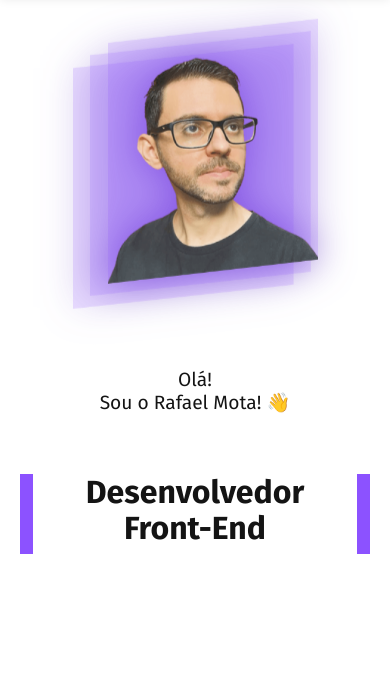
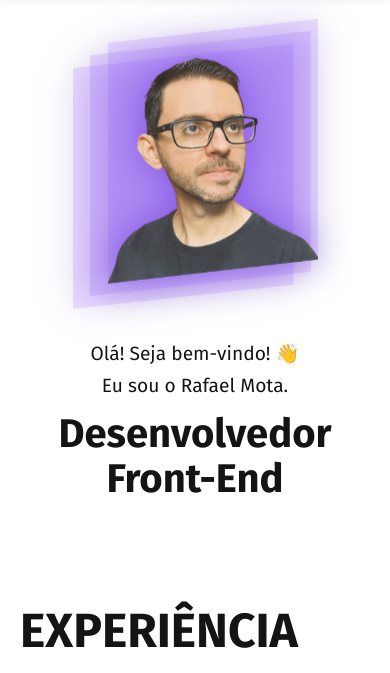
Before and after one commit to fael-atom/portifolio, a plain HTML site: page index.html in a window 390 px wide. Shown: the part 100-773 px from the top of the page. Drawn offline with Linux system fonts and the light colour scheme.

Commit message:
Adiciona animações na introdução e troca logomarca
Insere animações no título; adiciona saudação; muda logomarca;

```diff
--- a/css/header.css
+++ b/css/header.css
@@ -42,10 +42,6 @@
 .header-menu a:hover:after {
   transform: scaleX(1);
   transform-origin: bottom left;
-}
-
-.header .marca-mobile {
-  display: none;
 }
 
 /**** MOBILE MENU ****/
--- a/css/introducao.css
+++ b/css/introducao.css
@@ -4,62 +4,31 @@
   margin: 30px auto;
   display: grid;
   grid-template-columns: 1fr 2fr;
-  gap: 100px;
+  grid-template-rows: 50px 1fr;
+  gap: 50px;
   align-items: center;
-}
-
-@keyframes updown {
-  0% {
-    transform: translateY(-20px);
-  }
-  50% {
-    transform: translateY(0px);
-  }
-  100% {
-    transform: translateY(-20px);
-  }
 }
 
 .introducao > img {
   /* filter: drop-shadow(0rem 0rem 1rem rgba(20, 20, 180, 0.8)); */
+  grid-row: 1 / 3;
   filter: drop-shadow(0rem 0rem 1.2rem rgba(91, 45, 190, 0.8));
   animation: updown 3s infinite;
 }
 
-
-
-.introducao h1 {
+.introducao .titulo-dev {
   font-size: 4.5rem;
   line-height: 1.125; /* font-size X line-height X 16 = 80 pixels */
+  margin: 0 auto;
   margin-bottom: 30px;
   position: relative;
-}
-
-.introducao h1::before {
-  content: "";
-  display: block;
-  width: 13px;
-  height: 130px;
-  background: url("../img/detalhe-intro.svg") no-repeat center;
-  position: absolute;
-  left: -30px;
-  top: 25px;
-}
-
-.introducao h1::after {
-  content: "";
-  display: none;
-  width: 13px;
-  height: 80px;
-  background: url("../img/detalhe-intro.svg") no-repeat center;
-  position: absolute;
-  right: 0px;
-  top: 0px;
+  animation: fade-in-blink 2.5s;
 }
 
 .introducao p {
   font-size: 1.5rem;
   color: #525252;
+  animation: fade-in 3s;
 }
 
 .introducao p img {
@@ -67,11 +36,14 @@
 }
 
 .introducao .saudacao {
-  display: none;
-  padding: 40px;
-  text-align: center;
-  font-size: 1.2rem;
+  grid-column: 2;
+  grid-row: 1;
+  padding: 10px;
+  text-align: left;
+  font-size: 2.5rem;
   font-weight: 400;
+  line-height: 3rem;
+  animation: fade-in 3s;
 }
 
 @media (max-width: 1000px) {
@@ -107,12 +79,22 @@
   }
 
   .introducao .saudacao {
-    display: block;
+    grid-column: 2;
+    grid-row: 1;
+    padding: 10px;
+    text-align: center;
+    font-size: 1.2rem;
+    font-weight: 400;
+    line-height: 2rem;
   }
 
-  .introducao h1 {
+  .introducao .titulo-dev {
     text-align: center;
-    padding-top: 20px;
+    font-size: 2.5rem;
+    line-height: 1.125; /* font-size X line-height X 16 = 80 pixels */
+    margin: 0 auto;
+    position: relative;
+    animation: fade-in-blink 2.5s;
   }
 
   .introducao h1::after {
@@ -132,3 +114,46 @@
     display: none;
   }
 }
+
+@keyframes updown {
+  0% {
+    transform: translateY(-20px);
+  }
+  50% {
+    transform: translateY(0px);
+  }
+  100% {
+    transform: translateY(-20px);
+  }
+}
+
+@keyframes fade-in {
+  from {
+    opacity: 0;
+  }
+  to {
+    opacity: 1;
+  }
+}
+
+@keyframes fade-in-blink {
+  0% {
+    opacity: 0;
+  }
+  60% {
+    opacity: 1;
+    color: black;
+  }
+  70% {
+    color: rgba(91, 45, 190, 0.8);
+  }
+  80% {
+    color: black;
+  }
+  90% {
+    color: rgba(91, 45, 190, 0.8);
+  }
+  100% {
+    color: black;
+  }
+}
--- a/index.html
+++ b/index.html
@@ -26,8 +26,6 @@
 
 <body>
   <header class="header">
-    <img src="./img/marca.svg" alt="Rafael Mota" width="256" height="38">
-
     <img class="marca-mobile" src="img/marca2-mobile.svg" alt="Logo com as iniciais RM">
 
     <nav>
@@ -55,10 +53,12 @@
   <main class="introducao">
     <img src="./img/foto-perfil.png" alt="Foto do rosto de Rafael Mota" width="400" height="473">
     <div class="saudacao">
-      Olá!<br>Sou o Rafael Mota! 👋
+      Olá! Seja bem-vindo! 👋<br>
+      Eu sou o Rafael Mota.
     </div>
     <div>
-      <h1>Desenvolvedor<br>Front-End</h1>
+      <h1 class="titulo-dev">Desenvolvedor<br>Front-End</h1>
+
       <div>
 
       </div>
```
